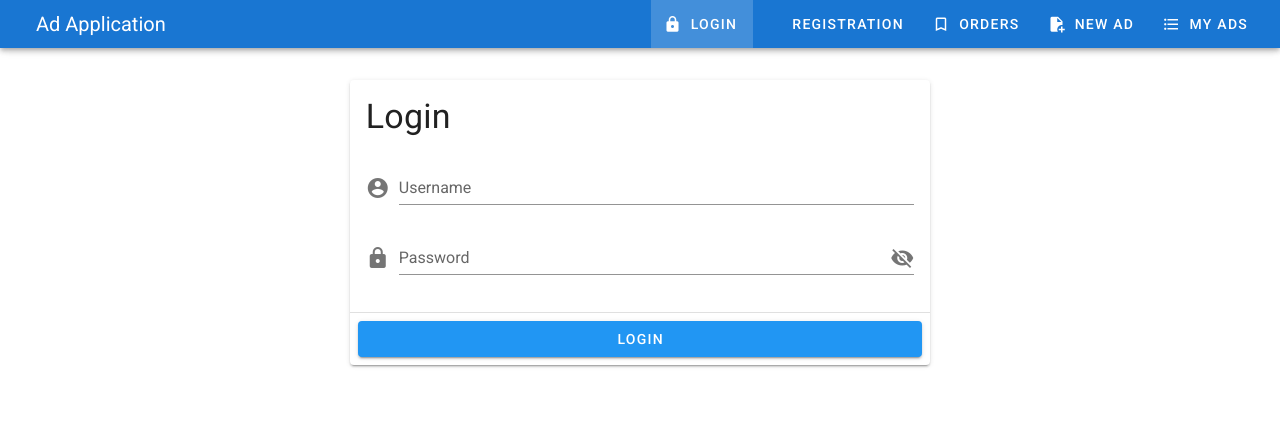
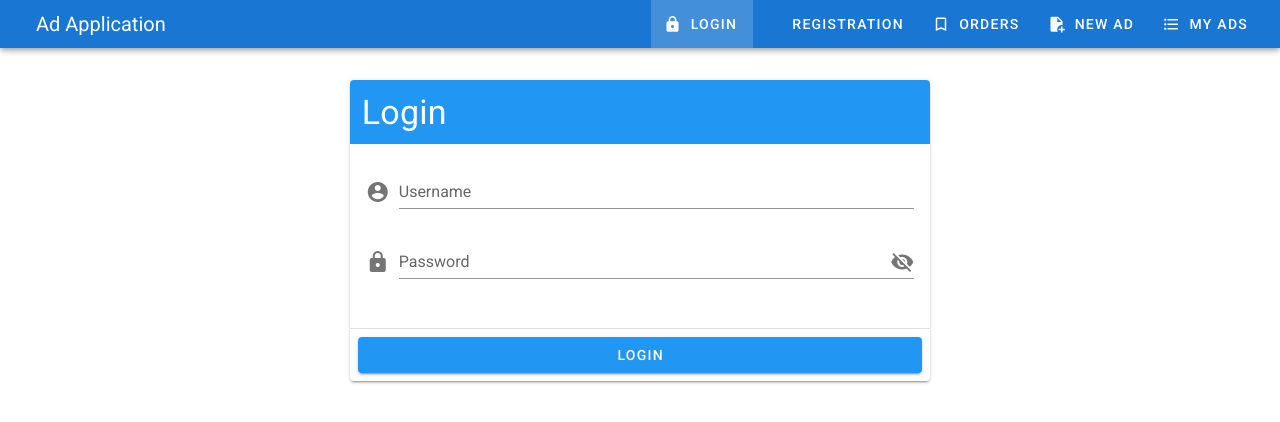
Before and after one commit to ilg2005/ad-project, a Vue app: page /login in a window 1280 px wide. Shown: the top 422 px of the page. Built offline with nearby package versions, Linux system fonts and the light colour scheme.

Commit message:
login page

```diff
--- a/src/components/Auth/Login.vue
+++ b/src/components/Auth/Login.vue
@@ -1,10 +1,10 @@
 <template>
   <v-container>
     <v-card width="50%" class="mx-auto mt-5">
-      <v-card-title class="pb-5">
+      <v-card-title class="pa-3 mb-5 info white--text">
         <h1 class="display-1">Login</h1>
       </v-card-title>
-      <v-card-text>
+      <v-card-text class="mb-3">
         <v-form>
           <v-text-field
               label="Username"
```
